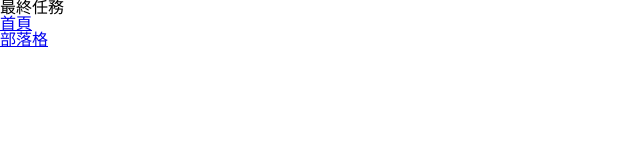
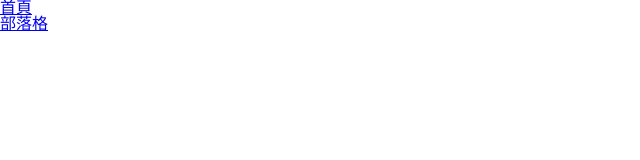
Before and after one commit to zoena5303/2025WEB.CSS, a plain HTML site: page index.html in a window 1280 px wide. Shown: the whole page, without its empty margins (0-640 px from the left). Drawn offline with Linux system fonts and the light colour scheme.

Commit message:
Update index.html

```diff
--- a/index.html
+++ b/index.html
@@ -8,7 +8,6 @@
     <link rel="stylesheet"  href="all.css">
 </head>
 <body>
-  <h1>最終任務</h1>
   <ul>
         <li><a href="index.html">首頁</a></li>
         <li><a href="blog.html">部落格</a></li>
```
